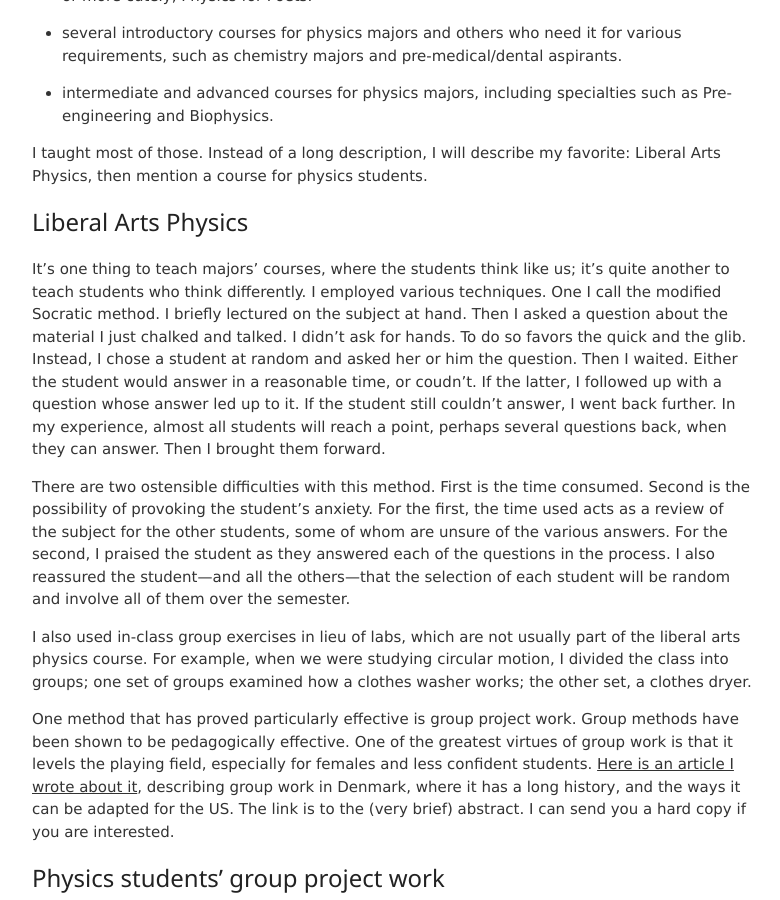
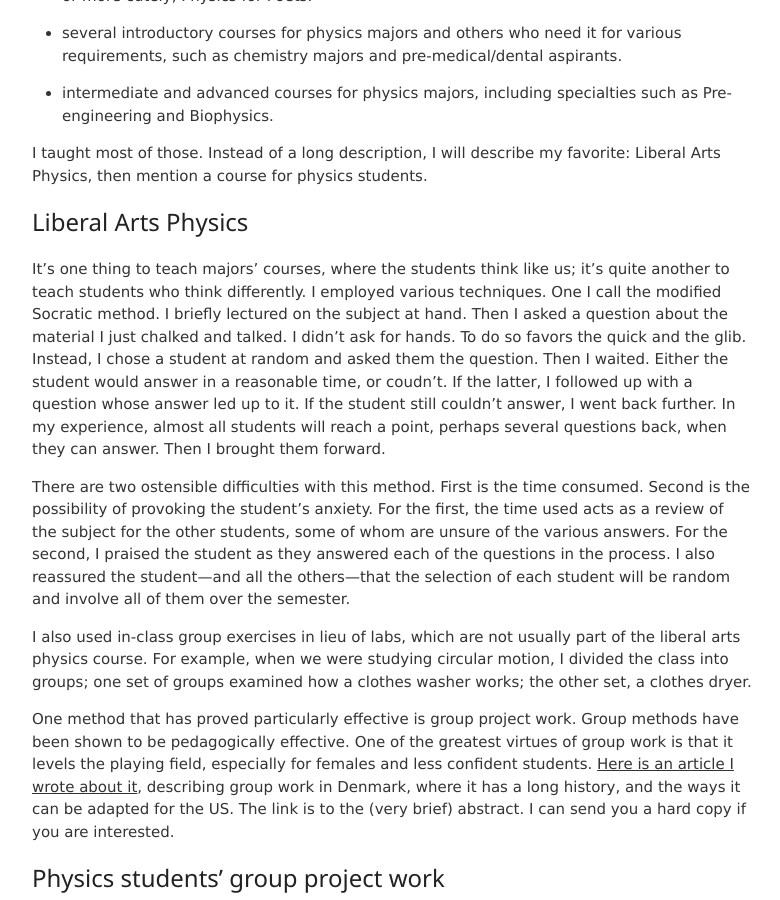
Before and after one commit to jvmallow/jvmallow.github.io, a Jekyll site: the page built from _posts/2025-05-14-Physics.md, in a window 1280 px wide and 900 px high, scrolled down 2365 px. Shown: the whole window, without its empty margins (248-1028 px from the left). Built offline with Jekyll 4.4.1, drawn with Linux system fonts in a browser that asks for light colours; a script that is not in the unit is left out.

Commit message:
Update 2025-05-14-Physics.md

```diff
--- a/_posts/2025-05-14-Physics.md
+++ b/_posts/2025-05-14-Physics.md
@@ -70,7 +70,7 @@ I taught most of those. Instead of a long description, I will describe my favori
 
 ### Liberal Arts Physics
 
-It's one thing to teach majors' courses, where the students think like us; it's quite another to teach students who think differently. I employed various techniques. One I call the modified Socratic method. I briefly lectured on the subject at hand. Then I asked a question about the material I just chalked and talked.  I didn’t ask for hands. To do so favors the quick and the glib. Instead, I chose a student at random and asked her or him the question. Then I waited.  Either the student would answer in a reasonable time, or coudn't. If the latter, I followed up with a question whose answer led up to it. If the student still couldn't answer, I went back further. In my experience, almost all students will reach a point, perhaps several questions back, when they can answer. Then I brought them forward.
+It's one thing to teach majors' courses, where the students think like us; it's quite another to teach students who think differently. I employed various techniques. One I call the modified Socratic method. I briefly lectured on the subject at hand. Then I asked a question about the material I just chalked and talked.  I didn’t ask for hands. To do so favors the quick and the glib. Instead, I chose a student at random and asked them the question. Then I waited.  Either the student would answer in a reasonable time, or coudn't. If the latter, I followed up with a question whose answer led up to it. If the student still couldn't answer, I went back further. In my experience, almost all students will reach a point, perhaps several questions back, when they can answer. Then I brought them forward.
 
 There are two ostensible difficulties with this method. First is the time consumed. Second is the possibility of provoking the student’s anxiety. For the first, the time used acts as a review of the subject for the other students, some of whom are unsure of the various answers. For the second, I praised the student as they answered each of the questions in the process. I also reassured the student—and all the others—that the selection of each student will be random and involve all of them over the semester.
 
```
